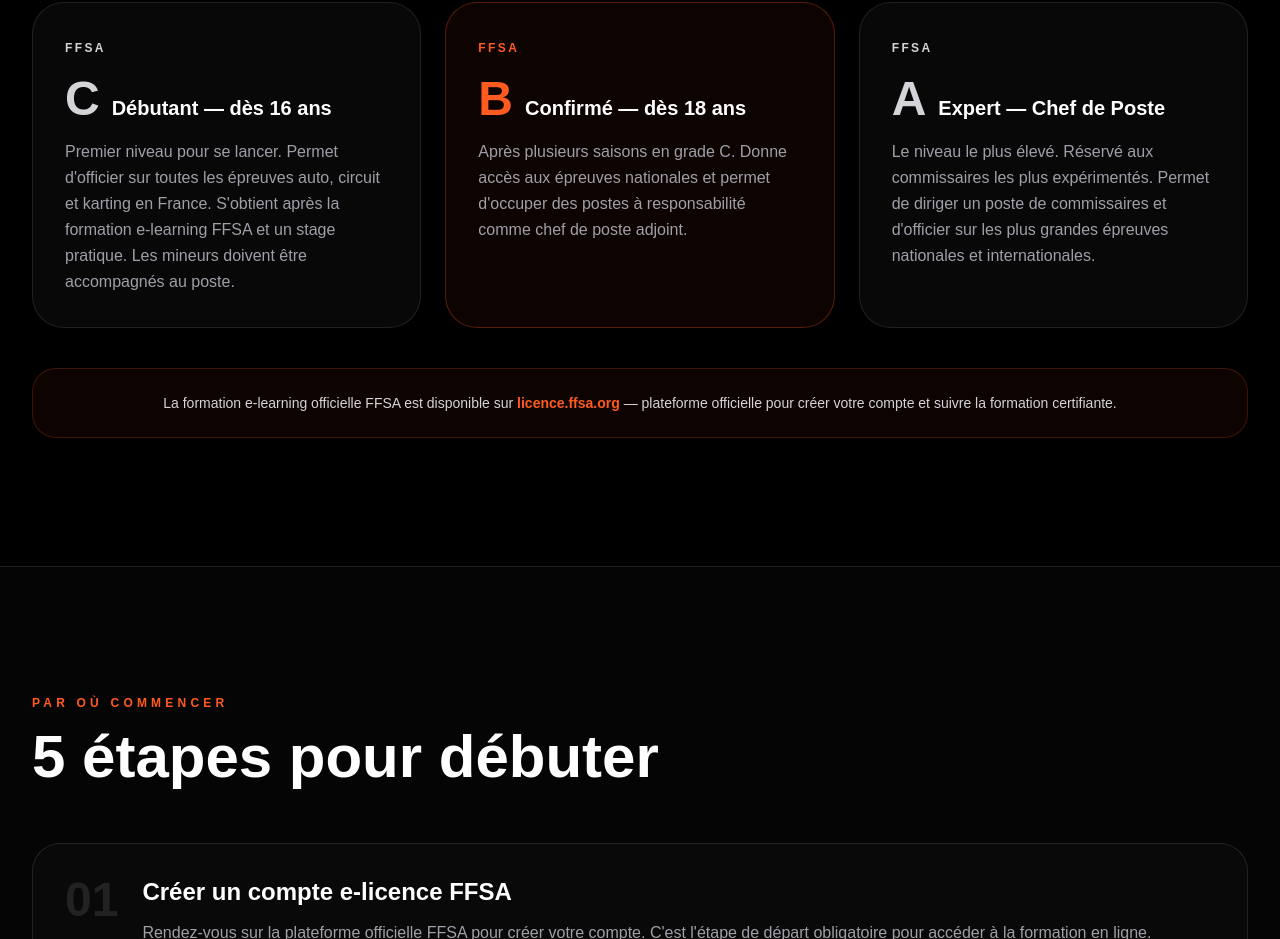
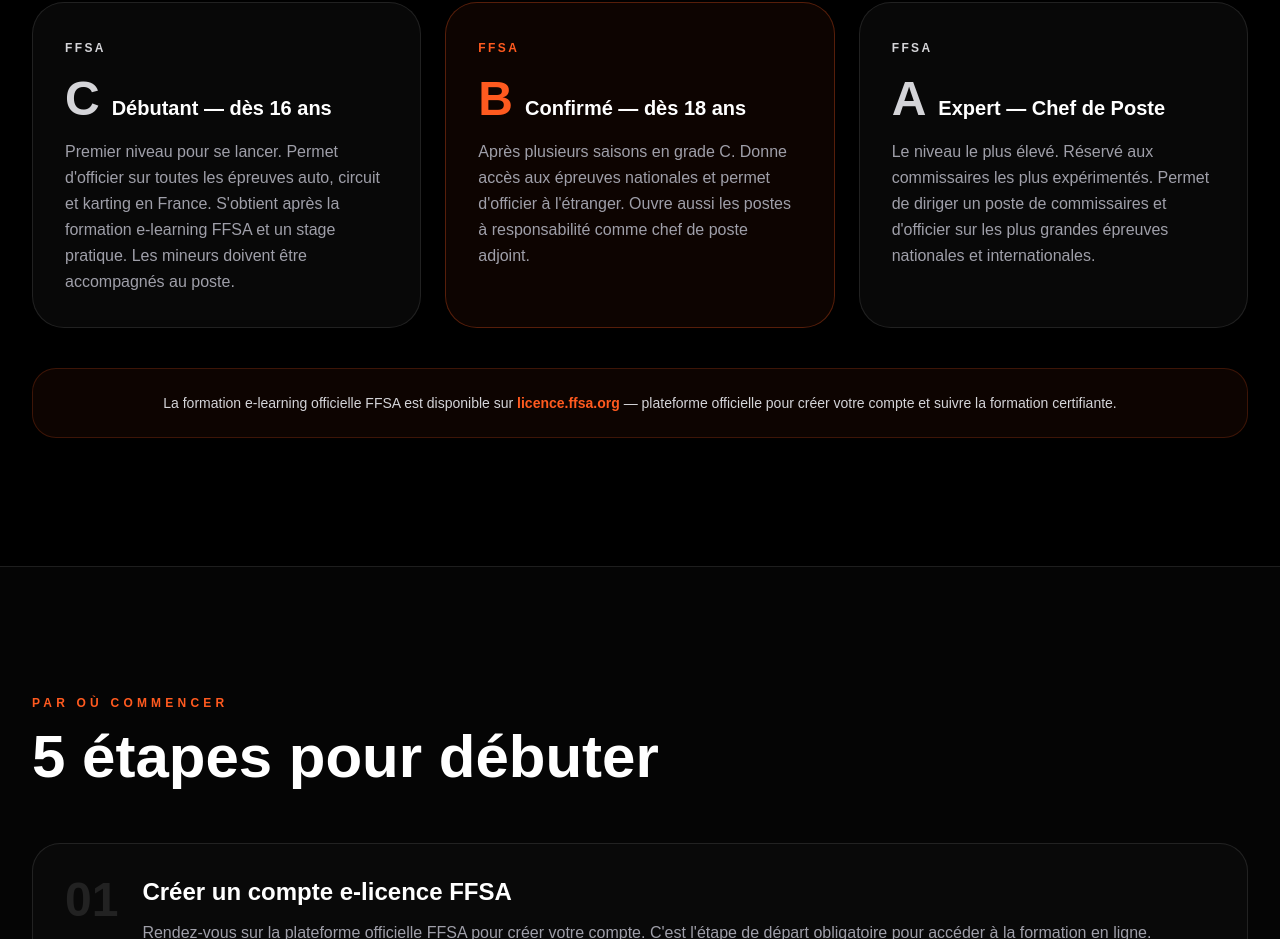
Before and after one commit to KouchiMarshal/trackmarshal, a Next.js app: page /devenir-commissaire in a window 1280 px wide. Shown: the part 2122-3061 px from the top of the page. Built offline with nearby package versions, Linux system fonts and the light colour scheme; no server answers.

Commit message:
feat: mention grade B allows officiating abroad

```diff
--- a/src/app/devenir-commissaire/page.tsx
+++ b/src/app/devenir-commissaire/page.tsx
@@ -81,7 +81,7 @@
   {
     grade: "B",
     subtitle: "Confirmé — dès 18 ans",
-    desc: "Après plusieurs saisons en grade C. Donne accès aux épreuves nationales et permet d'occuper des postes à responsabilité comme chef de poste adjoint.",
+    desc: "Après plusieurs saisons en grade C. Donne accès aux épreuves nationales et permet d'officier à l'étranger. Ouvre aussi les postes à responsabilité comme chef de poste adjoint.",
     color: "border-[#FF5A1F]/30 bg-[#FF5A1F]/5",
     badge: "text-[#FF5A1F]",
   },
```
